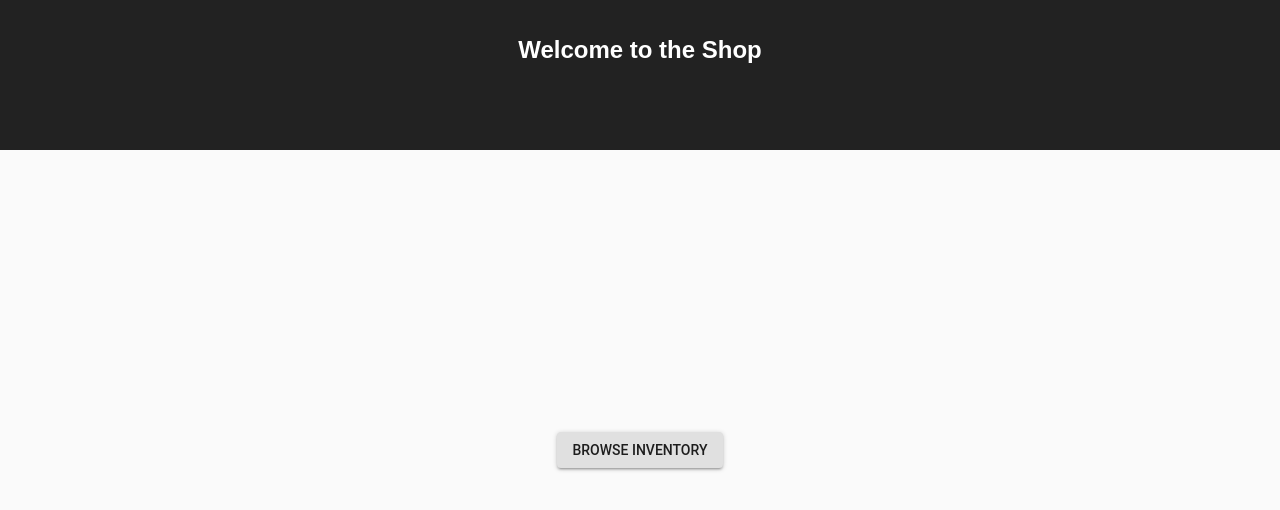
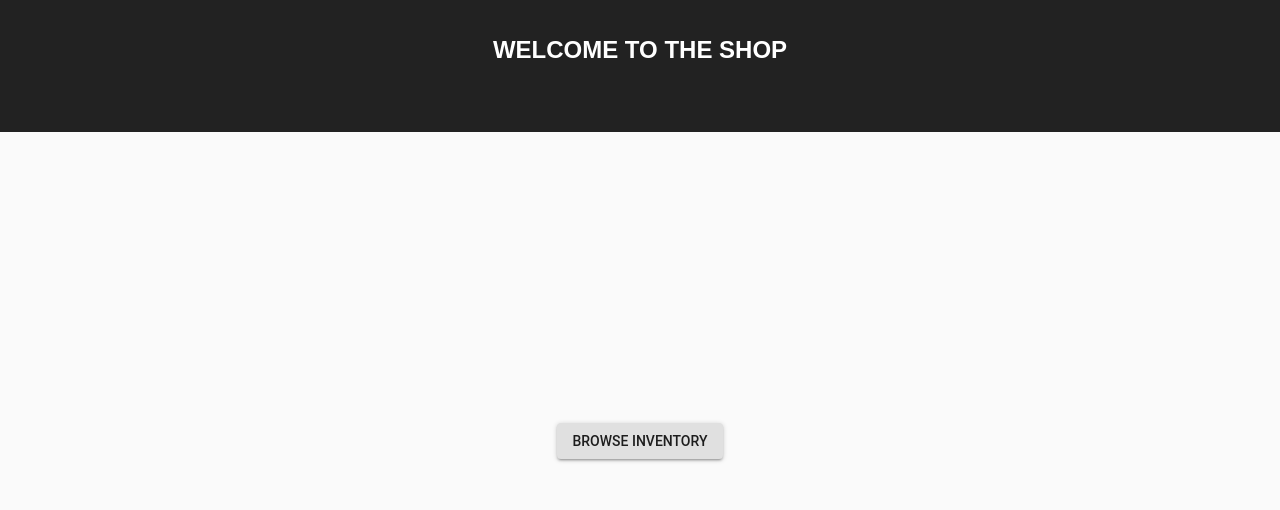
Before and after one commit to kaimas50/shop, a React (Create React App) app: page / in a window 1280 px wide. Shown: the top 510 px of the page. Built offline with nearby package versions, Linux system fonts and the light colour scheme.

Commit message:
more stuff

```diff
--- a/src/App.css
+++ b/src/App.css
@@ -6,7 +6,7 @@
 }
 
 .App-header {
-  flex: 0 0 150px;
+  height: 150px;
   background-color: #222;
   padding: 20px;
   color: white;
--- a/src/App.js
+++ b/src/App.js
@@ -1,50 +1,26 @@
 import React from 'react';
 import { Route } from 'react-router-dom';
-import styled from 'styled-components';
 import CssBaseline from '@material-ui/core/CssBaseline';
 import './App.css';
 import Home from './routes/Home';
 import Browse from './routes/Browse';
 import Checkout from './routes/Checkout';
 import { ShoppingCartProvider } from './state/ShoppingCartContext';
+import { ROUTE_HOME, ROUTE_BROWSE, ROUTE_CHECKOUT } from './constants';
 
 class App extends React.Component {
-  state = {
-    title: '',
-  }
-
-  setTitle = (title) => this.setState({ title });
-
-  withProps = (WrappedComponent) =>
-    (props) => <WrappedComponent setTitle={this.setTitle} {...props} />;
-
-  WithPropsHome = this.withProps(Home);
-  WithPropsBrowse = this.withProps(Browse);
-  WithPropsCheckout = this.withProps(Checkout);
-
   render() {
-    const { title } = this.state;
-
     return (
       <div className="App">
         <CssBaseline />
-        <header className="App-header">
-          <h1 className="App-title">{title}</h1>
-        </header>
-        <Body>
-          <ShoppingCartProvider>
-            <Route exact path="/" component={this.WithPropsHome} />
-            <Route exact path="/browse" component={this.WithPropsBrowse} />
-            <Route exact path="/checkout" component={this.WithPropsCheckout} />
-          </ShoppingCartProvider>
-        </Body>
+        <ShoppingCartProvider>
+          <Route exact path={ROUTE_HOME} component={Home} />
+          <Route exact path={ROUTE_BROWSE} component={Browse} />
+          <Route exact path={ROUTE_CHECKOUT} component={Checkout} />
+        </ShoppingCartProvider>
       </div>
     );
   }
 }
 
-const Body = styled.div`
-  flex: 1;
-`;
-
 export default App;
--- a/src/api/mockApi.js
+++ b/src/api/mockApi.js
@@ -21,7 +21,7 @@ let id = 0;
 function newItem(name, desc, imgSrc, price) {
   id += 1;
   return {
-    id,
+    id: `${id}`,
     name,
     desc,
     imgSrc,
--- a/src/components/Header.js
+++ b/src/components/Header.js
@@ -1,20 +1,35 @@
 import React from 'react';
+import styled from 'styled-components';
 import PropTypes from 'prop-types';
+import ShoppingCartWidget from '../shopComponents/ShoppingCartWidget';
+import { ShoppingCartConsumer } from '../state/ShoppingCartContext';
 
 const Header = props => {
+  const { showCart } = props;
   return (
     <header className="App-header">
       <h1 className="App-title">{props.title}</h1>
-      {props.children}
+      { showCart && (
+        <CartWrapper>
+          <ShoppingCartConsumer>
+            {(context) => <ShoppingCartWidget shoppingCartContext={context} />}
+          </ShoppingCartConsumer>
+        </CartWrapper>
+      )}
     </header>
   );
 };
 Header.propTypes = {
   title: PropTypes.string.isRequired,
-  children: PropTypes.node,
+  showCart: PropTypes.bool,
 };
 Header.defaultProps = {
-  children: null,
+  showCart: false,
 };
 
+const CartWrapper = styled.div`
+  float: right;
+  font-size: 18px;
+`;
+
 export default Header;
--- a/src/constants.js
+++ b/src/constants.js
@@ -1 +1,9 @@
 export const MAX_ITEM_AMOUNT = 99;
+
+export const TITLE_INVENTORY = 'INVENTORY';
+export const TITLE_CHECKOUT = 'CHECKOUT';
+export const TITLE_HOME = 'WELCOME TO THE SHOP';
+
+export const ROUTE_HOME = '/';
+export const ROUTE_BROWSE = '/browse';
+export const ROUTE_CHECKOUT = '/checkout';
--- a/src/routes/Browse.js
+++ b/src/routes/Browse.js
@@ -1,10 +1,9 @@
 import React from 'react';
-import PropTypes from 'prop-types';
 import Inventory from '../shopComponents/Inventory';
 import { getAllItems } from '../api/mockApi';
 import { ShoppingCartConsumer } from '../state/ShoppingCartContext';
-
-const title = 'Inventory';
+import Header from '../components/Header';
+import { TITLE_INVENTORY } from '../constants';
 
 class Browse extends React.Component {
   state = {
@@ -12,7 +11,6 @@ class Browse extends React.Component {
   }
 
   componentDidMount() {
-    this.props.setTitle(title);
     this.setState({ items: getAllItems() });
   }
 
@@ -20,6 +18,7 @@ class Browse extends React.Component {
     const { items } = this.state;
     return (
       <React.Fragment>
+        <Header title={TITLE_INVENTORY} showCart />
         <ShoppingCartConsumer>
           {(context) => <Inventory items={items} shoppingCartContext={context} />}
         </ShoppingCartConsumer>
@@ -28,8 +27,4 @@ class Browse extends React.Component {
   }
 }
 
-Browse.propTypes = {
-  setTitle: PropTypes.func.isRequired,
-};
-
 export default Browse;
--- a/src/routes/Checkout.js
+++ b/src/routes/Checkout.js
@@ -1,23 +1,16 @@
 import React from 'react';
-import PropTypes from 'prop-types';
-
-const title = 'Checkout';
+import Header from '../components/Header';
+import { TITLE_CHECKOUT } from '../constants';
 
 class Checkout extends React.Component {
-  componentDidMount() {
-    this.props.setTitle(title);
-  }
-
   render() {
     return (
-      <div>
+      <React.Fragment>
+        <Header title={TITLE_CHECKOUT} />
         Checkout
-      </div>
+      </React.Fragment>
     );
   }
 }
-Checkout.propTypes = {
-  setTitle: PropTypes.func.isRequired,
-};
 
 export default Checkout;
--- a/src/routes/Home.js
+++ b/src/routes/Home.js
@@ -1,34 +1,29 @@
 import React from 'react';
 import { Link } from 'react-router-dom';
-import PropTypes from 'prop-types';
 import styled from 'styled-components';
 import { Button } from '@material-ui/core';
 import { CenteringDiv } from '../components/HelperComponents';
-
-const title = 'Welcome to the Shop';
+import Header from '../components/Header';
+import { TITLE_HOME, ROUTE_BROWSE } from '../constants';
 
 class Home extends React.Component {
-  componentDidMount() {
-    this.props.setTitle(title);
-  }
-
   render() {
     return (
+      <React.Fragment>
+        <Header title={TITLE_HOME} />
         <CenteringDiv>
           <BrowseButton
             variant="contained"
             component={Link}
-          to="/browse"
+            to={ROUTE_BROWSE}
           >
             Browse inventory
           </BrowseButton>
         </CenteringDiv>
+      </React.Fragment>
     );
   }
 }
-Home.propTypes = {
-  setTitle: PropTypes.func.isRequired,
-};
 
 const BrowseButton = styled(Button)`
   && {
--- a/src/shopComponents/SaleItem.js
+++ b/src/shopComponents/SaleItem.js
@@ -22,7 +22,7 @@ const SaleItem = (props) => (
   </ItemDiv>
 );
 SaleItem.propTypes = {
-  id: PropTypes.number.isRequired,
+  id: PropTypes.string.isRequired,
   name: PropTypes.string.isRequired,
   desc: PropTypes.string.isRequired,
   imgSrc: PropTypes.string.isRequired,
--- /dev/null
+++ b/src/shopComponents/ShoppingCartWidget.js
@@ -0,0 +1,29 @@
+import React, { Component } from 'react';
+import { Link } from 'react-router-dom';
+import PropTypes from 'prop-types';
+import { Button } from '@material-ui/core';
+import { ROUTE_CHECKOUT } from '../constants';
+
+class ShoppingCartWidget extends Component {
+  render() {
+    const { shoppingCartContext } = this.props;
+    return (
+      <div>
+        <div>{`TOTAL: ${shoppingCartContext.getTotalPrice()}€`}</div>
+        <Button
+          color="secondary"
+          component={Link}
+          to={ROUTE_CHECKOUT}
+        >
+          {'Checkout >>>'}
+        </Button>
+      </div>
+    );
+  }
+}
+
+ShoppingCartWidget.propTypes = {
+  shoppingCartContext: PropTypes.object.isRequired,
+};
+
+export default ShoppingCartWidget;
--- a/src/state/ShoppingCartContext.js
+++ b/src/state/ShoppingCartContext.js
@@ -1,6 +1,7 @@
 /* eslint react/no-unused-state: 0 */
 import React from 'react';
 import PropTypes from 'prop-types';
+import * as helper from './ShoppingCartHelper';
 
 const ShoppingCartContext = React.createContext({
   items: [],
@@ -14,6 +15,7 @@ export class ShoppingCartProvider extends React.Component {
     this.getAmount = this.getAmount.bind(this);
     this.getChangeHandler = this.getChangeHandler.bind(this);
     this.setItems = this.setItems.bind(this);
+    this.getTotalPrice = this.getTotalPrice.bind(this);
 
     this.state = {
       itemAmounts: {},
@@ -22,6 +24,7 @@ export class ShoppingCartProvider extends React.Component {
       getAmount: this.getAmount,
       getChangeHandler: this.getChangeHandler,
       setItems: this.setItems,
+      getTotalPrice: this.getTotalPrice,
     };
   }
 
@@ -45,7 +48,13 @@ export class ShoppingCartProvider extends React.Component {
     return changeHandlers[itemId];
   }
 
+  getTotalPrice() {
+    const { items, itemAmounts } = this.state;
+    return helper.getTotalPrice(items, itemAmounts);
+  }
+
   render() {
+    window.ctx = this.state;
     return (
       <ShoppingCartContext.Provider value={this.state}>
         {this.props.children}
--- /dev/null
+++ b/src/state/ShoppingCartHelper.js
@@ -0,0 +1,13 @@
+export function getTotalPrice(items, itemAmounts) {
+  const ids = Object.keys(itemAmounts);
+  const total = ids.reduce((acc, id) => {
+    const price = toFloat(items.find(i => i.id === id).price);
+    const amount = itemAmounts[id];
+    return acc + (price * amount);
+  }, 0);
+  return total.toFixed(2);
+}
+
+function toFloat(str) {
+  return parseFloat(str);
+}
```
Also changed, not shown: 1 other file (tests, documents, lock files or other folders). Lines whose indentation alone changed are shown as unchanged.
